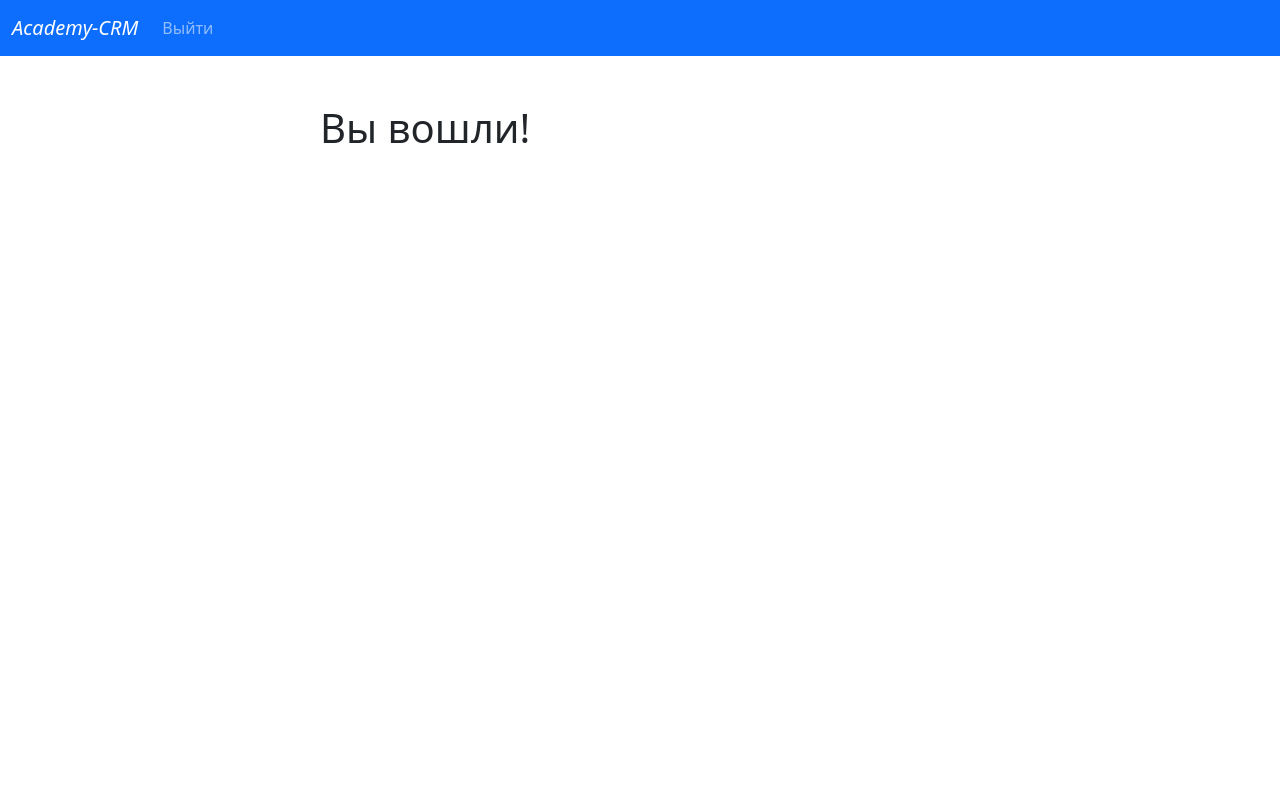
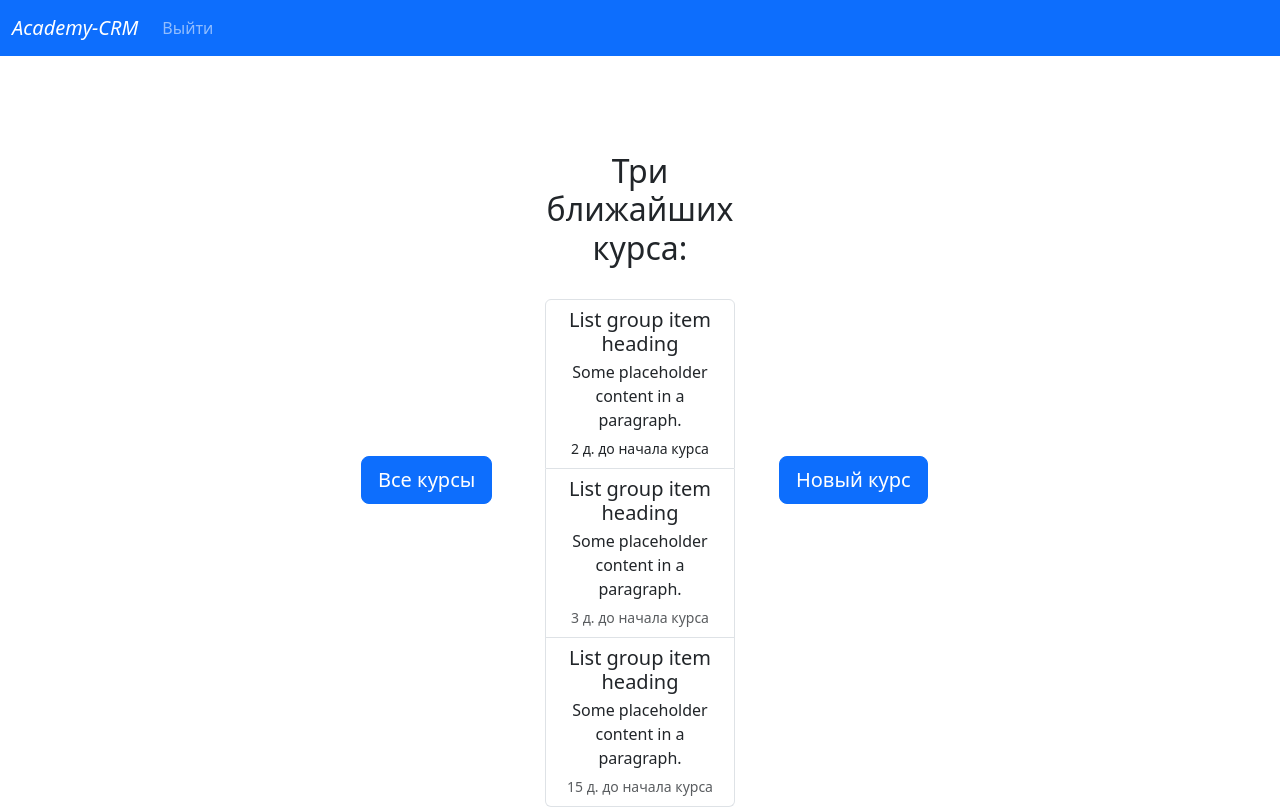
Before and after one commit to I-Matvejev/AcademyCRM, a Django app: page / in a window 1280 px wide. Before the commit the page ends 143 px from the top, so only its background shows below. Run offline with Django 5.2, Linux system fonts and the light colour scheme; the visitor is signed in with stand-in values (Sample User, id 1).

Commit message:
Added main buttons and pages, list of upcoming courses

```diff
--- /dev/null
+++ b/dcrm/academy/templates/all_courses.html
@@ -0,0 +1,6 @@
+{% extends 'base.html' %}
+
+{% block content %}
+
+
+{% endblock %}
--- a/dcrm/academy/templates/home.html
+++ b/dcrm/academy/templates/home.html
@@ -5,7 +5,43 @@
     <br/>
     {% if user.is_authenticated %}
 
-    <h1>Вы вошли!</h1>
+    <br/> <br/>
+    <div class="container text-center">
+      <div class="row align-items-center">
+        <div class="col">
+            <a class="btn btn-primary btn-lg" href="{% url 'all_courses' %}" role="button">Все курсы</a>
+        </div>
+        <div class="col">
+            <h2> Три ближайших курса: </h2> <br/>
+                <div class="list-group">
+                      <a href="#" class="list-group-item list-group-item-action" aria-current="true">
+                        <div class="d-flex w-100 justify-content-between">
+                          <h5 class="mb-1">List group item heading</h5>
+                        </div>
+                        <p class="mb-1">Some placeholder content in a paragraph.</p>
+                        <small> 2 д. до начала курса </small>
+                      </a>
+                      <a href="#" class="list-group-item list-group-item-action">
+                        <div class="d-flex w-100 justify-content-between">
+                          <h5 class="mb-1">List group item heading</h5>
+                        </div>
+                        <p class="mb-1">Some placeholder content in a paragraph.</p>
+                        <small class="text-body-secondary"> 3 д. до начала курса </small>
+                      </a>
+                      <a href="#" class="list-group-item list-group-item-action">
+                        <div class="d-flex w-100 justify-content-between">
+                          <h5 class="mb-1">List group item heading</h5>
+                        </div>
+                        <p class="mb-1">Some placeholder content in a paragraph.</p>
+                        <small class="text-body-secondary"> 15 д. до начала курса </small>
+                      </a>
+                    </div>
+        </div>
+        <div class="col">
+            <a class="btn btn-primary btn-lg" href="{% url 'new_course' %}" role="button">Новый курс</a>
+        </div>
+      </div>
+    </div>
 
     {% else %}
         <h1>Авторизуйтесь для входа:</h1>
--- /dev/null
+++ b/dcrm/academy/templates/new_course.html
@@ -0,0 +1,6 @@
+{% extends 'base.html' %}
+
+{% block content %}
+
+
+{% endblock %}
--- a/dcrm/academy/urls.py
+++ b/dcrm/academy/urls.py
@@ -4,4 +4,6 @@ from . import views
 urlpatterns = [
     path('', views.home, name='home'),
     path('logout/', views.logout_user, name='logout'),
+    path('new_course/', views.new_course, name='new_course'),
+    path('all_courses/', views.all_courses, name='all_courses'),
 ]
--- a/dcrm/academy/views.py
+++ b/dcrm/academy/views.py
@@ -10,7 +10,7 @@ def home(request):
         user = authenticate(request, username=username, password=password)
         if user is not None:
             login(request, user)
-            messages.success(request, "Вы успешно авторизовались!")
+            # messages.success(request, "Вы успешно авторизовались!")
             return redirect('home')
         else:
             messages.success(request, "Возникла проблема, попробуйте еще раз...")
@@ -19,5 +19,13 @@ def home(request):
 
 def logout_user(request):
     logout(request)
-    messages.success(request, "Вы успешно вышли.")
+    # messages.success(request, "Вы успешно вышли.")
     return redirect('home')
+
+
+def new_course(request):
+    pass
+
+
+def all_courses(request):
+    pass
```
